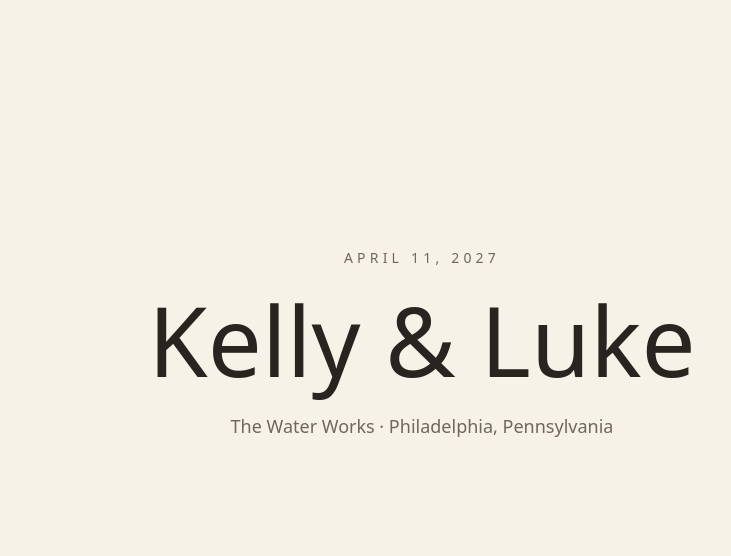
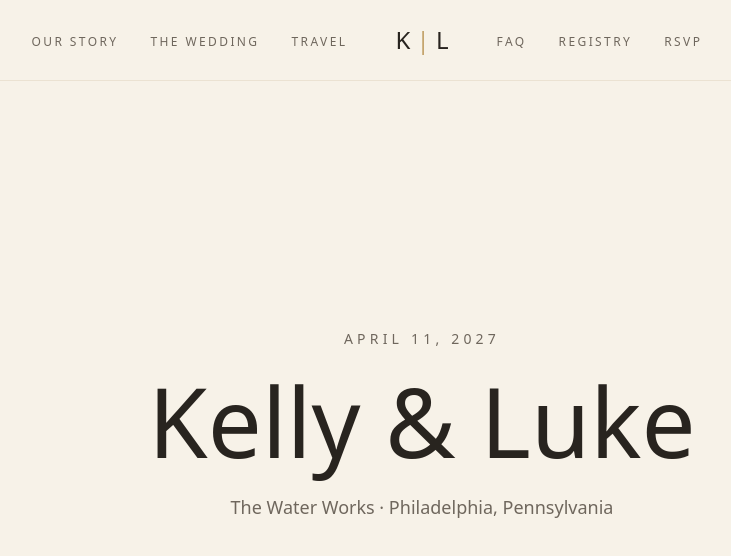
Before and after one commit to DukeLurkin/wedding-platform, a Next.js app: page / in a window 1280 px wide. Shown: the top 556 px of the page, without its empty margins (218-949 px from the left). Built offline with nearby package versions, Linux system fonts and the light colour scheme.

Commit message:
feat: add desktop site navigation

```diff
--- a/src/app/page.tsx
+++ b/src/app/page.tsx
@@ -1,6 +1,10 @@
+import { SiteHeader } from "@/components/site-header";
+
 export default function Home() {
   return (
-    <main className="min-h-screen bg-ivory text-charcoal">
+    <main id="top" className="min-h-screen bg-ivory text-charcoal">
+      <SiteHeader />
+
       <div className="mx-auto w-full max-w-7xl px-6 py-16 sm:px-8 lg:px-12">
         <section className="flex min-h-[70vh] items-center justify-center">
           <div className="text-center">
--- /dev/null
+++ b/src/components/site-header.tsx
@@ -0,0 +1,57 @@
+const leftNavigation = [
+  { label: "Our Story", href: "#our-story" },
+  { label: "The Wedding", href: "#the-wedding" },
+  { label: "Travel", href: "#travel" },
+];
+
+const rightNavigation = [
+  { label: "FAQ", href: "#faq" },
+  { label: "Registry", href: "#registry" },
+  { label: "RSVP", href: "#rsvp" },
+];
+
+export function SiteHeader() {
+  return (
+    <header className="w-full border-b border-limestone/40">
+      <div className="mx-auto hidden max-w-7xl grid-cols-[1fr_auto_1fr] items-center gap-x-12 px-12 py-6 md:grid">
+        <nav aria-label="Primary navigation" className="justify-self-end">
+          <ul className="flex items-center gap-8">
+            {leftNavigation.map((item) => (
+              <li key={item.href}>
+                <a
+                  href={item.href}
+                  className="font-sans text-xs uppercase tracking-[0.2em] text-muted transition-colors hover:text-charcoal"
+                >
+                  {item.label}
+                </a>
+              </li>
+            ))}
+          </ul>
+        </nav>
+
+        <a
+          href="#top"
+          aria-label="Kelly and Luke home"
+          className="font-display text-2xl font-medium text-charcoal"
+        >
+          K <span className="text-champagne">|</span> L
+        </a>
+
+        <nav aria-label="Wedding navigation" className="justify-self-start">
+          <ul className="flex items-center gap-8">
+            {rightNavigation.map((item) => (
+              <li key={item.href}>
+                <a
+                  href={item.href}
+                  className="font-sans text-xs uppercase tracking-[0.2em] text-muted transition-colors hover:text-charcoal"
+                >
+                  {item.label}
+                </a>
+              </li>
+            ))}
+          </ul>
+        </nav>
+      </div>
+    </header>
+  );
+}
```
